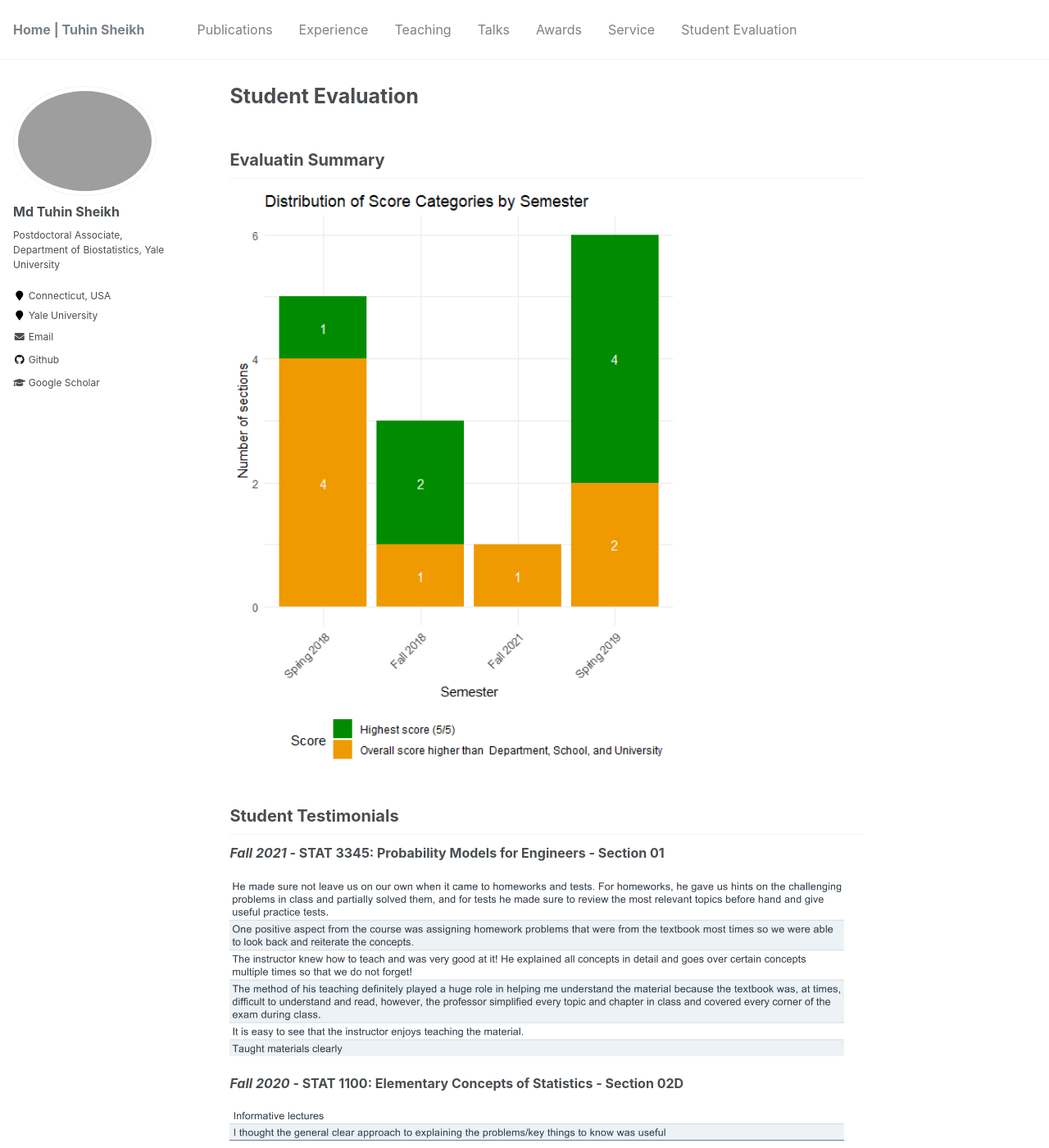
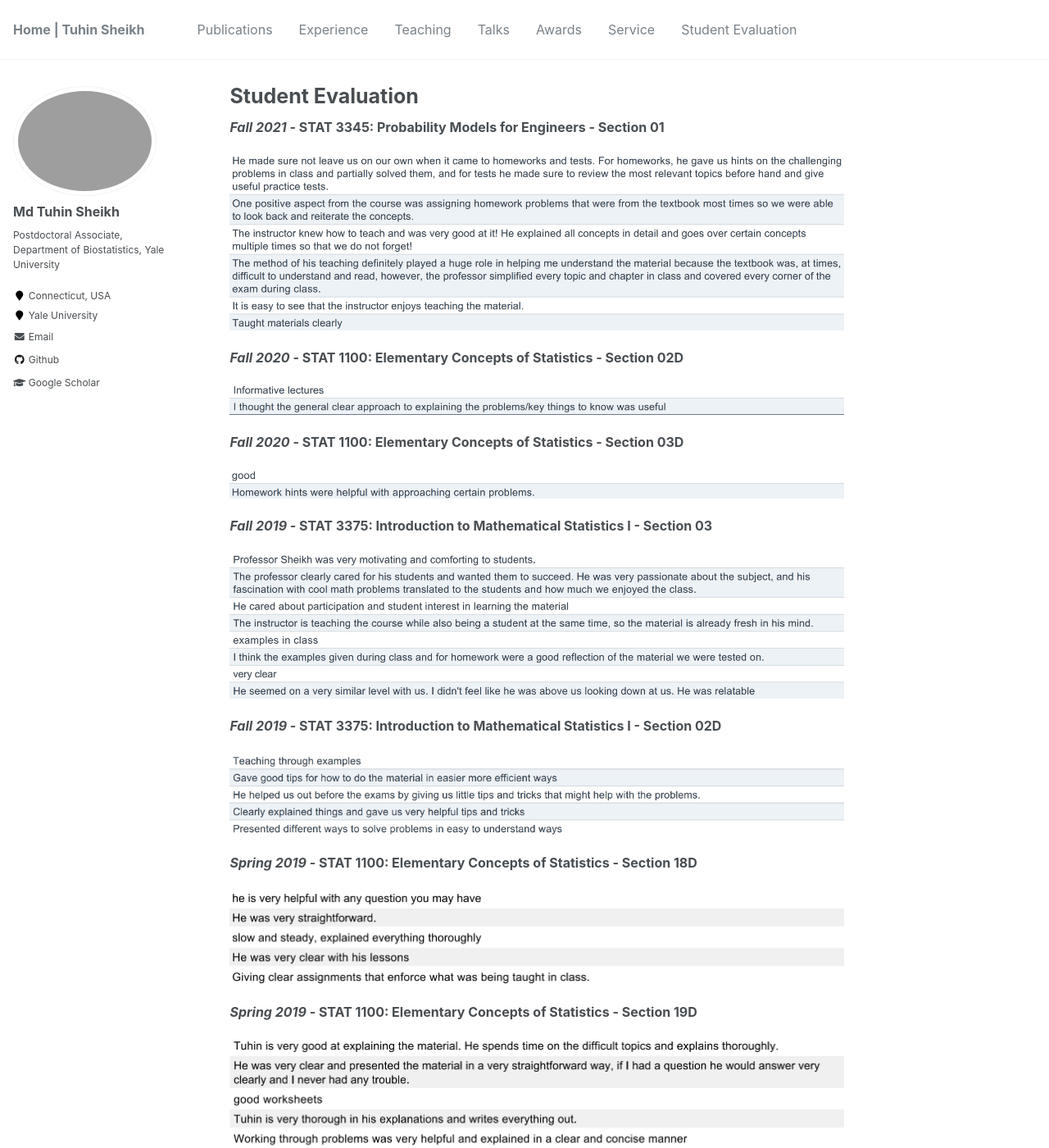
Before and after one commit to mdtuhinsheikh/mdtuhinsheikh.github.io, a Jekyll site: the page built from _pages/evaluation.md, in a window 1280 px wide and 1400 px high. Shown: the whole window at 82% size. Built offline with Jekyll 4.4.1, drawn with Linux system fonts in a browser that asks for light colours.

Commit message:
Update evaluation.md

```diff
--- a/_pages/evaluation.md
+++ b/_pages/evaluation.md
@@ -3,11 +3,6 @@ title: "Student Evaluation"
 permalink: /evaluation/
 author_profile: true
 ---
-
-## Evaluatin Summary
-<img src="/images/evaluation-summary.png" alt="Student evaluation summary" width="550"/>
-
-## Student Testimonials
 
 ***Fall 2021* - STAT 3345: Probability Models for Engineers - Section 01**
 
```
